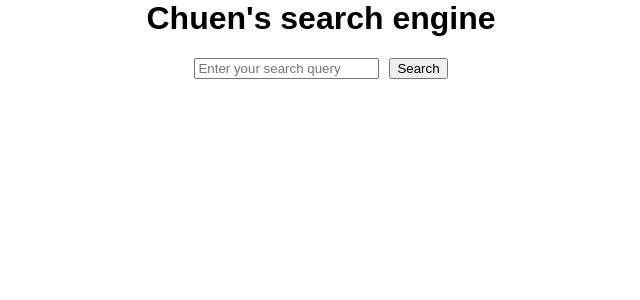
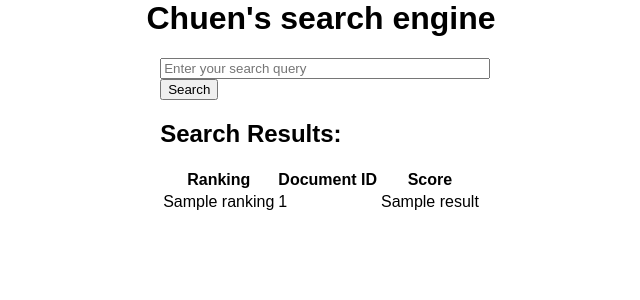
Before and after one commit to Chuenpoly/passage-based-search-engine, a Flask app: template templates/index.html in a window 1280 px wide. Shown: the top 300 px of the page, without its empty margins (319-959 px from the left). Run offline with Flask 3, Linux system fonts and the light colour scheme; the template is opened without the code that fills it: most values are stand-ins (such as "Sample title", 1, 10 or a date in 2020).

Commit message:
Added table

```diff
--- a/app.py
+++ b/app.py
@@ -21,39 +21,28 @@ def index():
             for i in range(len(hits)):
                 file.write(f'{i+1:2} {hits[i].docid:4} {hits[i].score:.8f}\n')
 
-        # Read the search results file
+        # Read the passage search results file
         with open('collection/processing/passage_results/passage_scores.txt', 'r') as file:
             lines = file.readlines()
 
-        # Find top k results that are not the same document
-        # k = 10
-        # results = []
-        # seen_documents = set()
-        # for line in lines:
-        #     rank, doc_id, score = line.strip().split(' ')
-        #     document_id = '-'.join(doc_id.split('-')[:-1]) # Extract the document ID from the psuedo document ID
-        #     if document_id not in seen_documents:
-        #         results.append(line.strip())
-        #         seen_documents.add(document_id)
-        #     if len(results) == k:
-        #         break
-
-        # for result in results:
-        #     print(result)
-
-        # Dictionary to store document scores
+        # Dictionary to store document scores and corresponding passage IDs
         document_scores = {}
+        document_passage_ids = {}
 
         # Loop through the lines and combine passage scores
         for line in lines:
             rank, doc_id, score = line.strip().split(' ')
             document_id = '-'.join(doc_id.split('-')[:-1])  # Extract the document ID
+            passage_id = doc_id.split('-')[-1]  # Extract the passage ID
             passage_score = float(score)
 
-        if document_id not in document_scores:
-            document_scores[document_id] = passage_score
-        else:
-            document_scores[document_id] = max(document_scores[document_id], passage_score)
+            if document_id not in document_scores:
+                document_scores[document_id] = passage_score
+                document_passage_ids[document_id] = passage_id
+            else:
+                if passage_score > document_scores[document_id]:
+                    document_scores[document_id] = passage_score
+                    document_passage_ids[document_id] = passage_id
 
         # Sort the document scores in descending order
         sorted_scores = sorted(document_scores.items(), key=lambda x: x[1], reverse=True)
@@ -61,14 +50,18 @@ def index():
         # Write the combined document scores to a file
         with open('collection/processing/document_results/document_scores.txt', 'w') as output_file:
             for i, (document_id, score) in enumerate(sorted_scores):
-                output_file.write(f'{i+1} {document_id} {score:.5f}\n')
+                passage_id = document_passage_ids[document_id]
+                output_file.write(f'{i+1} {document_id} {score:.5f} {passage_id}\n')
 
-        print("User query:", query)
+        # Read the document scores file
+        with open('collection/processing/document_results/document_scores.txt', 'r') as file:
+            results = file.readlines()
 
         # End of processing
         end = time.time()
         print("Run time：%f s" % (end - start))
 
+        return render_template('index.html', query=query, results=results)
     else:
         return render_template('index.html')
 
--- a/templates/index.html
+++ b/templates/index.html
@@ -6,13 +6,28 @@
 
 
 {% block body %}
-<!-- <form action="/" method="POST">
-    <input type="text" id="queryInput" name="query" placeholder="Enter your search query">
-    <input type="submit" value="Search">
-</form> -->
-<form action="/" method="POST" class="search-form">
-    <input type="text" id="queryInput" name="query" placeholder="Enter your search query">
-    <input type="submit" value="Search">
-</form>
+<div class="content">
+    <form action="/" method="POST" class="search">
+        <input type="text" id="queryInput" name="query" placeholder="Enter your search query">
+        <input type="submit" value="Search">
+    </form>
+
+    <h2>Search Results:</h2>
+    <table>
+        <tr>
+            <th>Ranking</th>
+            <th>Document ID</th>
+            <th>Score</th>
+        </tr>
+        {% for result in results %}
+            <tr>
+                <td>{{ result.ranking }}</td>
+                <td>{{ result[0] }}</td>
+                <td>{{ result[1] }}</td>
+            </tr>
+        {% endfor %}
+    </table>
+
+</div>
 
 {% endblock %}
```
